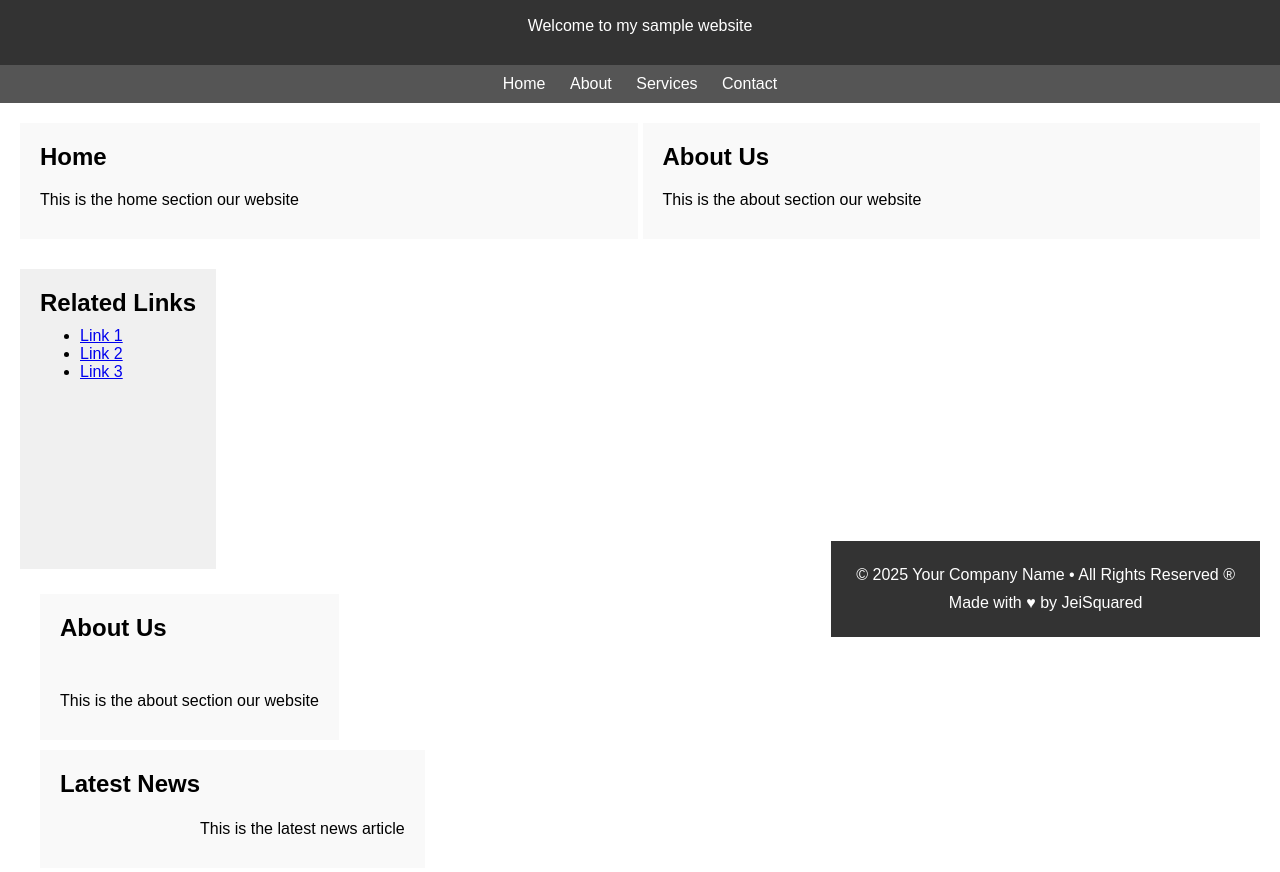
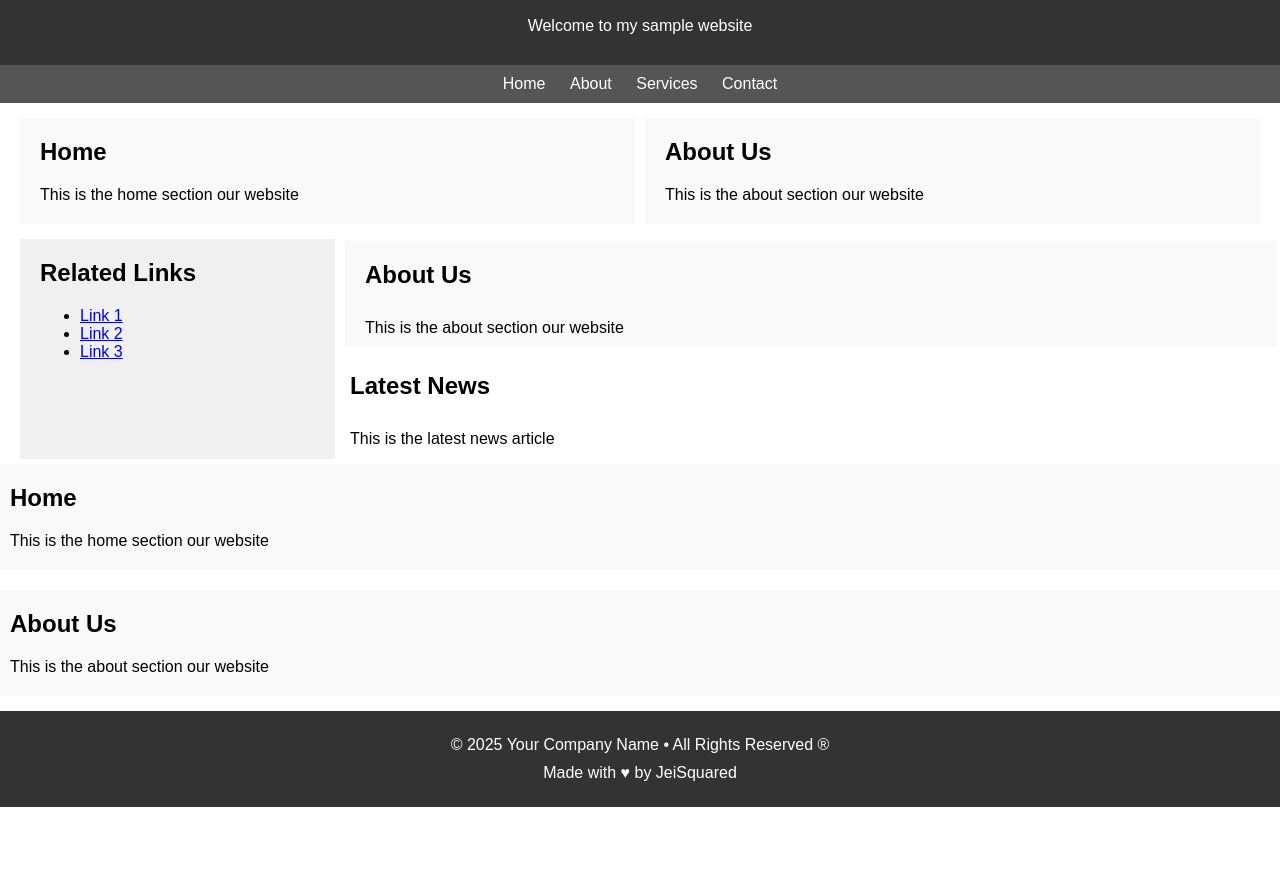
Before and after one commit to menes1908/lectureBM, a plain HTML site: page flex-web.html in a window 1280 px wide. Shown: the part 70-942 px from the top of the page. After the commit the page ends 877 px from the top, so only its background shows below. Drawn offline with Linux system fonts and the light colour scheme.

Commit message:
tapos na

```diff
--- a/flex-web.css
+++ b/flex-web.css
@@ -42,7 +42,7 @@ nav ul li a:hover{
 
 main{
     background-color: white;
-    padding: 20px;
+    padding: 15px 0 0 0px;
     display: flex;
     gap: 5px;
     align-items: center;
@@ -50,10 +50,19 @@ main{
     flex-wrap: wrap;
 }
 
-section{
+.flex-container-1{
+    width: 100%;
+    height: 100%;
+    padding: 0px 20px 0px 20px;
+    display: flex;
+    gap: 10px;
+    justify-content: center;
+    flex-direction: row;
 
+}
+
+.flex-container-1 section{
     flex: 50 0 49%;
-    margin-bottom: 5px;
     padding: 20px;
     background-color: #f9f9f9;
     display: flex;
@@ -64,71 +73,93 @@ section{
 
 section p{
     margin-top: 20px;
-    margin-left: 0px;
-    margin-bottom: 10px;
-
 }
 
 .flex-container-2{
-    flex: 1;
+    display: flex;
+    flex: 0 0 100%;
     align-items: left;
-    padding-left: 0px;
+    padding: 10px 0 0 20px;
     display: flex;
-    margin-top: 0px;
-    gap: 5px;
+    flex-direction: row;
+    justify-content: left;
+
 }
 
 aside{
     padding: 20px;
     background-color: #f0f0f0;
-    height: 300px;
-
+    height: 220px;
+    flex: 0 0 25%;
+    margin-right: 5px;
 }
 
 aside ul{
-    margin-top: 10px;
+    margin-top: 20px;
     margin-left: 40px;
 }
 
 .main-content{
-    flex: 1;
+    display: flex;
+    padding-top: 0px;
+    flex-direction: row;
+    justify-content: center;
+    align-items: start;
+    flex: 0 0 74%;
+
+}
+
+.main-section{
+    padding: 20px 0 0 20px;
+    flex: 0 0 100%;
+    background-color: #f9f9f9;
     display: flex;
     flex-direction: column;
     justify-content: center;
-    align-items: start;
-    flex: 0 0 75%;
-
 }
-
-.main-content p{
-    margin-top: 50px;
-    margin-left: 0px;
+.main-section p, article p{
+    margin-top: 30px;
     margin-bottom: 10px;
 
 }
 
 
+article{
+    flex: 50 0 100%;
+    padding: 20px 0 0 5px;
+    display: flex;
+    flex-direction: column;
+    justify-content: center;
+}
 
-article{
-    flex: 0 0 50%;
-    margin-bottom: 20px;
-    padding: 20px;
-    background-color: #f9f9f9;
+.flex-container-3{
+    width: 100%;
     display: flex;
+    justify-content: center;
+    align-items: center;
+    row-gap: 20px;
+    flex-direction: row;
+    padding: 0px;
+    margin-bottom: 10px;
 
 }
 
-article p{
-    margin-top: 50px;
-    margin-left: 0px;
-    margin-bottom: 10px;
+.flex-container-3 section{
+    flex: 50 0 100%;
+    padding: 20px 0 20px 10px;
+    background-color: #f9f9f9;
+    display: flex;
+    flex-direction: column;
+    justify-content: center;
 }
 
 footer{
+    flex: 0 0 100%;
     background-color: #333;
     color: white;
     text-align: center;
     padding: 20px;
+    margin-top: 0px;
 }
 
 footer p{
--- a/flex-web.html
+++ b/flex-web.html
@@ -23,6 +23,7 @@
 </nav>
 
 <main>
+    <main class="flex-container-1">
     <section>
         <h2>Home</h2>
         <p>This is the home section our website</p>
@@ -32,6 +33,7 @@
     <h2>About Us</h2>
     <p>This is the about section our website</p>
 </section>
+</main>
 
 <main class="flex-container-2">
 <aside>
@@ -57,6 +59,18 @@
 
 </main>
 
+<main class="flex-container-3">
+    <section>
+        <h2>Home</h2>
+        <p>This is the home section our website</p>
+    </section>
+
+<section>
+    <h2>About Us</h2>
+    <p>This is the about section our website</p>
+</section>
+</main>
+
 <footer>
     <p>&copy; 2025 Your Company Name &bull; All Rights Reserved &reg;</p>
     <p>Made with &hearts; by JeiSquared</p>
```
